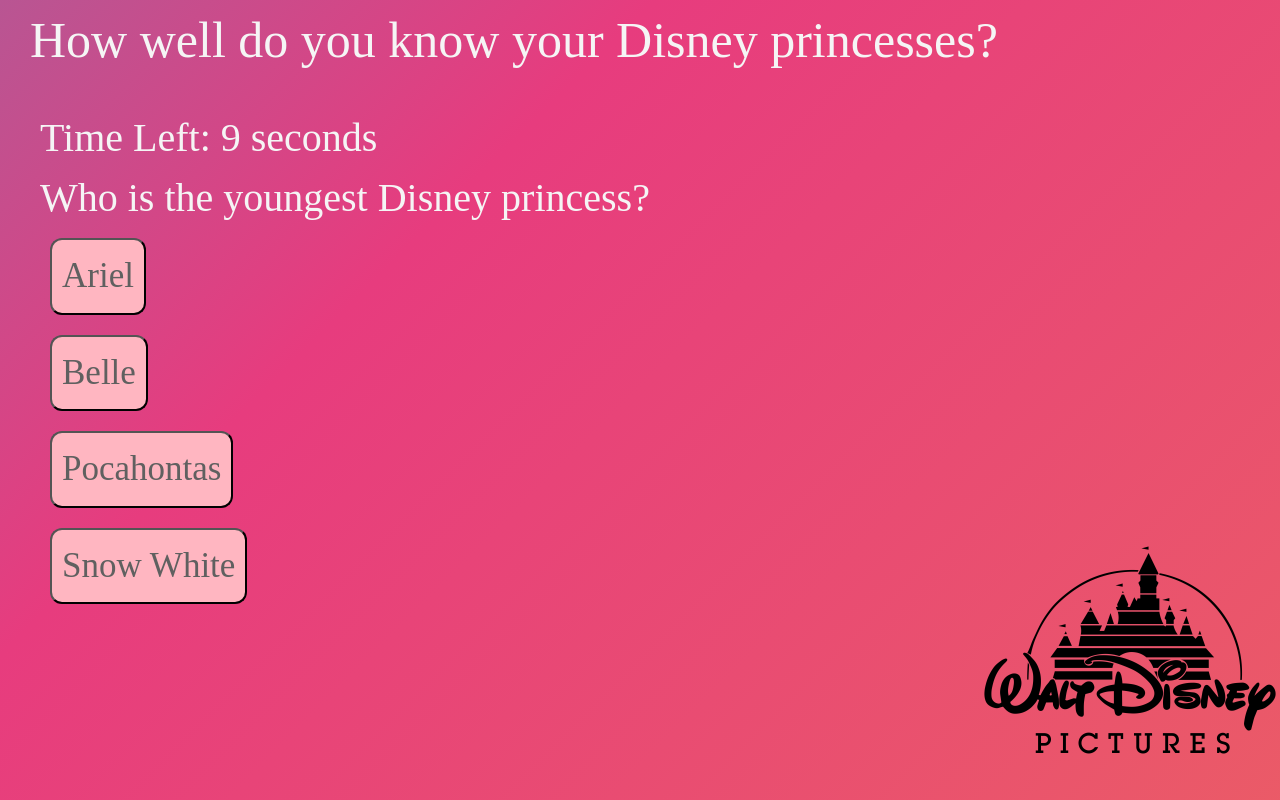
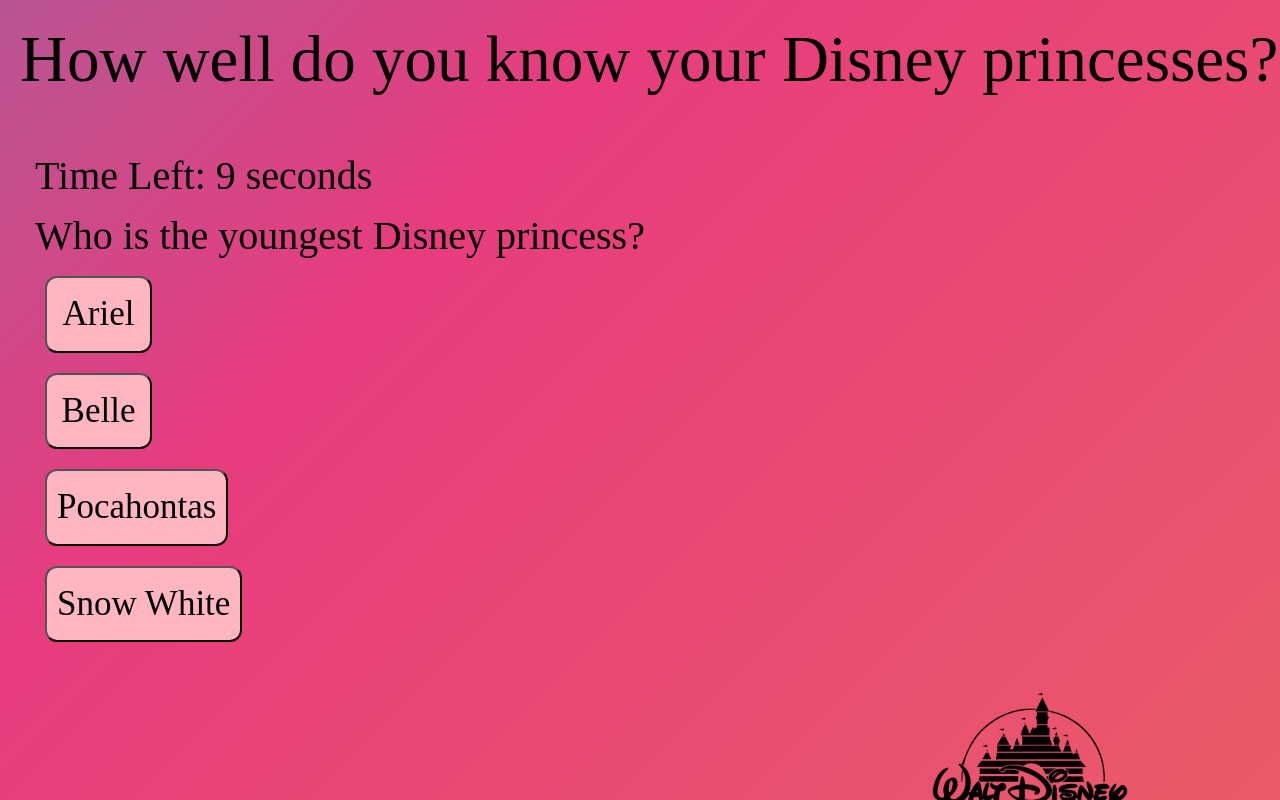
Before and after one commit to kimberlycase91/TriviaGame, a plain HTML site: page index.html in a window 1280 px wide. Both pictures are taken after a click on the button "Start Quiz". Drawn offline with nearby package versions, Linux system fonts and the light colour scheme; a web font is replaced by a local one.

Commit message:
fixed positioning and finalized css

```diff
--- a/assets/css/style.css
+++ b/assets/css/style.css
@@ -5,9 +5,8 @@ body {
     font-family: 'WaltographRegular';
     font-weight: normal;
     font-style: normal;
-    margin-left: 20px;
-    font-size: 40px;
-    color:#F5F5F5;
+    font-size: 50px;
+    color: black;
     display: inline-block;
 
 }
@@ -15,10 +14,14 @@ body {
 #header {
     text-align: left;
     padding: 10px;
+    margin: 10px;
+}
+#header {
+width: 100%;
 }
 
 h1 {
-    font-size: 50px;
+    font-size: 65px;
 }
 
 @keyframes gradient {
@@ -33,15 +36,20 @@ h1 {
     }
 }
 
-.container {
+#maincontainer {
+    position: fixed;;
     min-width: 70%;
     text-align: left;
     padding: 10px;
-    font-size: 40px;
-    color:#F5F5F5;
+    font-size: 50px;
+    color: black;
+    position: fixed;
 }
 
-
+#logo {
+    position: relative;
+    float: right;
+}
 
 #quizDisplay {
     padding: 10px;
@@ -56,14 +64,16 @@ button {
     padding: 10px;
     background-color: lightpink;
     border-radius: 12px;
-    color:#606060;
+    border-color: black;
+    color: black;
     margin: 10px;
     min-width: 10%;
 }
-.footer {
+/* .footer {
     position: fixed;
+    padding-top: 10px;
     left: 0;
     bottom: 0;
     width: 100%;
     text-align: right;
-  }
+  } */
--- a/assets/javascript/app.js
+++ b/assets/javascript/app.js
@@ -59,7 +59,7 @@ var questions = [
         q: "Which is not a requirement to be an official Disney princess?",
         d: ["Be born into or become royalty", "Have an animal friend/sidekcik", "Be human or human-like", "Have a primary role in an animated film "],
         a: "Have an animal friend/sidekcik",
-        g: "https://media.giphy.com/media/9hGiYPgDydDgI/giphy.mp4"
+        g: "https://media.giphy.com/media/9hGiYPgDydDgI/giphy-downsized.gif"
     },
 ]
 var correct = 0; //keeps track of correct answers
@@ -105,12 +105,10 @@ function displayQuestion() {
     clearTimeout(timesupID)
     clearInterval(intervalID);
     intervalID = setInterval(countDown, 1000);
-    timesupID = setTimeout(handleNoAnswer, 11005);
+    timesupID = setTimeout(handleNoAnswer, 11001);
     $("#questionsAnswers").empty();
     $("#correctAnswer").hide();
     $("#questionsAnswers").html(questions[counter].q);
-
-
 
     for (var i = 0; i < 4; i++) {
         var a = $("<button>");
@@ -179,6 +177,7 @@ function clearQuestion() {
 function nextQuestion() {
     if (counter < questions.length - 1) {
         counter++;
+
         displayQuestion();
     }
 
--- a/index.html
+++ b/index.html
@@ -14,33 +14,33 @@
 
 <body>
     <!--Title-->
-    <div id ="header">
-            <h1>How well do you know your Disney princesses?</h1>
-        </div>
+
+
+    <div id="header">
+        <h1>How well do you know your Disney princesses?</h1>
+
     </div>
 
-    <div class="container">
+    <div class="container" id="mainContainer">
         <button id="startBtn">Start Quiz</button>
 
-        <div id="quizDisplay">
+        <div class="container" id="quizDisplay">
             <!-- Timer -->
-                <div id="timeRemaining">Time Left: <span id="timer"></span>
-                </div>
+            <div class="container" id="timeRemaining">Time Left: <span id="timer"></span>
+            </div>
 
-                <div id="questionsAnswers">
-                </div>
+            <div class="container" id="questionsAnswers">
+            </div>
 
-            <div id="correctAnswer">
+            <div class="container" id="correctAnswer">
 
             </div>
-            <div id="ansImgDiv">
+            <div class="container" id="ansImgDiv">
                 <img src="" id="ansImg">
             </div>
         </div>
-    </div>
-    <div class="footer">
-        <img id="logo" src="assets/images/walt-disney-pictures-logo-png-transparent.png" alt="disney logo" height=300
-            width=300>
+        <div id="logo"> <img src="assets/images/walt-disney-pictures-logo-png-transparent.png"
+            alt="disney logo" height=200 width=200> </div>
     </div>
 
     <!-- jQuery -->
```
